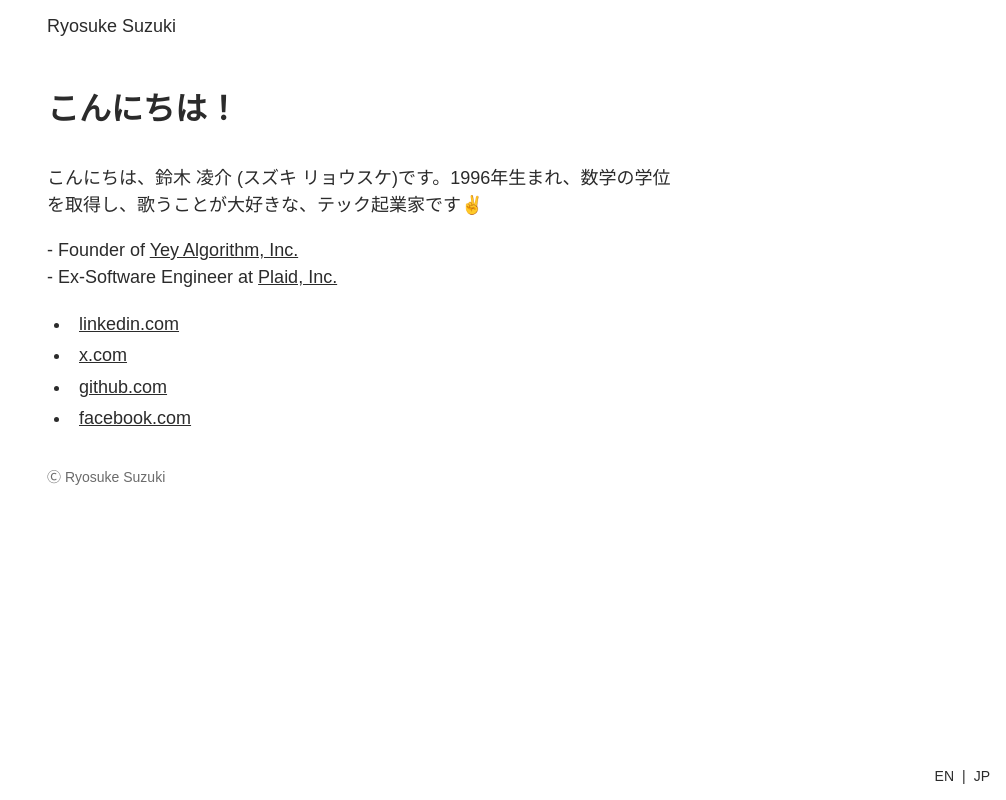
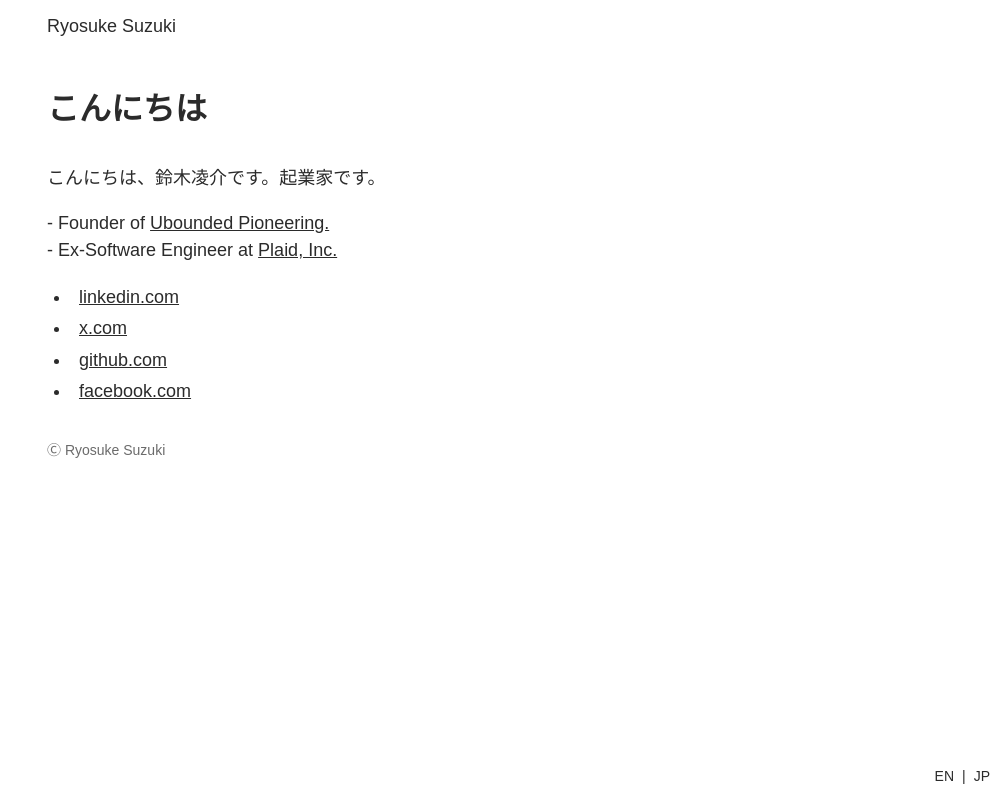
Before and after one commit to RyosukeCla/ryosukesuzuki.com, a Next.js app: page /ja in a window 1280 px wide. Shown: the whole page, without its empty margins (274-1280 px from the left). Built offline with nearby package versions, Linux system fonts and the light colour scheme.

Commit message:
Update i18n.tsx

```diff
--- a/src/i18n.tsx
+++ b/src/i18n.tsx
@@ -16,7 +16,7 @@ export type Localization = {
 
 const belongings = () => {
   return <>
-    - Founder of <Link href="https://yeyalgorithm.com">Yey Algorithm, Inc.</Link><br />
+    - Founder of <Link href="https://u17g.com">Ubounded Pioneering.</Link><br />
     - Ex-Software Engineer at <Link href="https://plaid.co.jp">Plaid, Inc.</Link>
   </>
 }
@@ -25,10 +25,10 @@ export const en: Localization = {
   lang: 'en',
   author: "Ryosuke Suzuki",
   title: "Ryosuke Suzuki",
-  description: "I am Ryosuke Suzuki, a tech entrepreneur in Tokyo. I am passionate about creating something that makes the world a better place.",
+  description: "I am Ryosuke Suzuki, a tech entrepreneur in Tokyo.",
 
-  profileGreeting: "Hello!",
-  profileBody: "I am Ryosuke Suzuki, a tech entrepreneur in Tokyo, born in 1996, finished a degree of mathematics, and loving singing✌️",
+  profileGreeting: "Hi",
+  profileBody: "I am Ryosuke Suzuki, a tech entrepreneur in Tokyo.",
 
   belongings: belongings(),
 };
@@ -37,10 +37,10 @@ export const ja: Localization = {
   lang: 'ja',
   author: "鈴木 凌介",
   title: "鈴木 凌介",
-  description: "私は日本のテック起業家、鈴木凌介です。世界をより良い場所にする何かを創造することに情熱を持っています。",
+  description: "こんにちは、鈴木凌介です。",
 
-  profileGreeting: "こんにちは！",
-  profileBody: "こんにちは、鈴木 凌介 (スズキ リョウスケ)です。1996年生まれ、数学の学位を取得し、歌うことが大好きな、テック起業家です✌️",
+  profileGreeting: "こんにちは",
+  profileBody: "こんにちは、鈴木凌介です。起業家です。",
 
   belongings: belongings(),
 };
```
